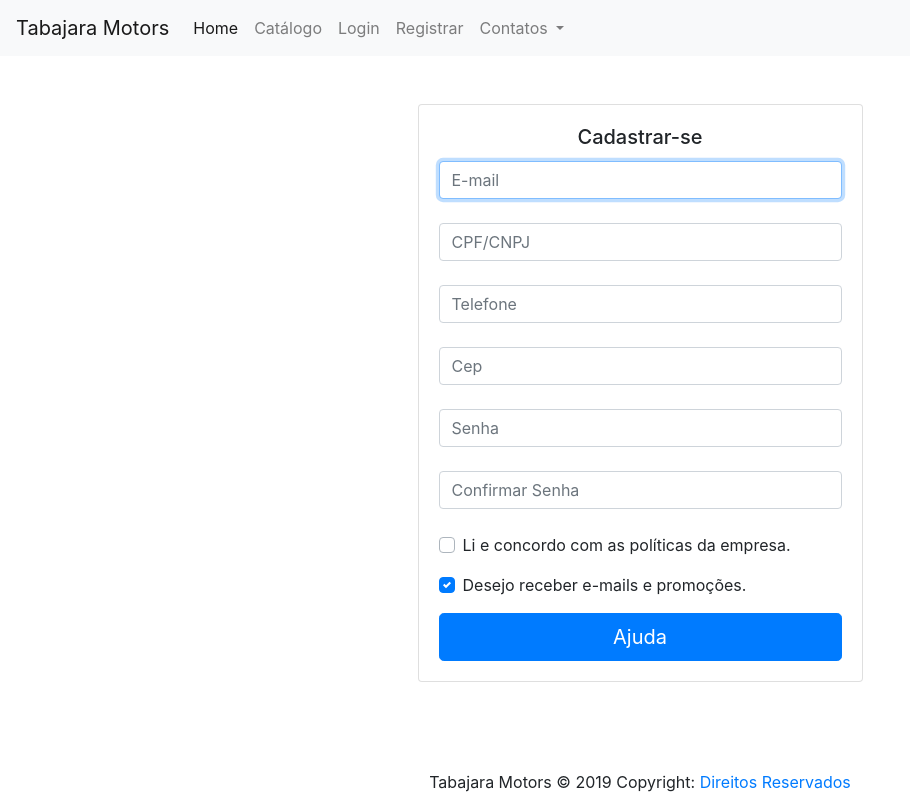
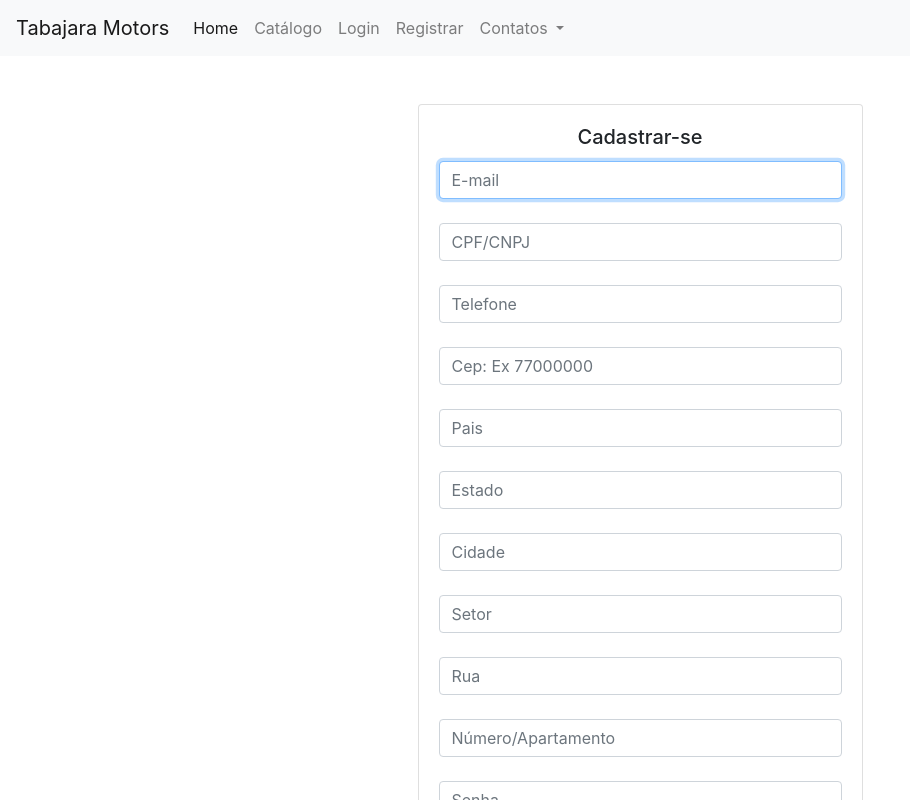
Before and after one commit to ViniciusVicco/ProjetoAParte, a Vue app: page /registrar in a window 1280 px wide. Shown: the top 800 px of the page, without its empty margins (0-910 px from the left). Built offline with nearby package versions, Linux system fonts and the light colour scheme; no server answers.

Commit message:
Pagina Registro finalizada

```diff
--- a/src/components/views/paginaRegistro.vue
+++ b/src/components/views/paginaRegistro.vue
@@ -13,15 +13,41 @@
                                 </div>
                                 <br>
                                 <div class="form-label-group">
-                                    <input type="email" id="inputCpf" class="form-control" placeholder="CPF/CNPJ" required autofocus>
+                                    <input type="number" id="inputCpf" class="form-control" placeholder="CPF/CNPJ" required autofocus>
                                 </div>
                                 <br>
                                 <div class="form-label-group">
-                                    <input type="email" id="inputTelefone" class="form-control" placeholder="Telefone" required autofocus>
+                                    <input type="number" id="inputTelefone" class="form-control" placeholder="Telefone" required autofocus>
+                                </div>
+                                <br>
+                                <div class="form-check-label">
+                                <div class="form-label-group">
+                                    <input type="number" id="inputCep" class="form-control" placeholder="Cep: Ex 77000000" required autofocus>
+                                </div>
+                                    <br>
+                                    <div class="form-label-group">
+                                        <input type="text" id="inputCepPais" class="form-control" placeholder="Pais" required autofocus>
+                                    </div>
+                                    <br>
+                                    <div class="form-label-group">
+                                        <input type="text" id="inputCepUF" class="form-control" placeholder="Estado" required autofocus>
+                                    </div>
+                                    <br>
+                                    <div class="form-label-group">
+                                        <input type="text" id="inputCepCidade" class="form-control" placeholder="Cidade" required autofocus>
+                                    </div>
+                                    <br>
+                                    <div class="form-label-group">
+                                        <input type="text" id="inputCepSetor" class="form-control" placeholder="Setor" required autofocus>
+                                    </div>
+                                    <br>
+                                    <div class="form-label-group">
+                                        <input type="text" id="inputCepRua" class="form-control" placeholder="Rua" required autofocus>
+                                    </div>
                                 </div>
                                 <br>
                                 <div class="form-label-group">
-                                    <input type="email" id="inputCep" class="form-control" placeholder="Cep" required autofocus>
+                                    <input type="text" id="inputNumero" class="form-control" placeholder="Número/Apartamento" required autofocus>
                                 </div>
                                 <br>
                                 <div class="form-label-group">
```
